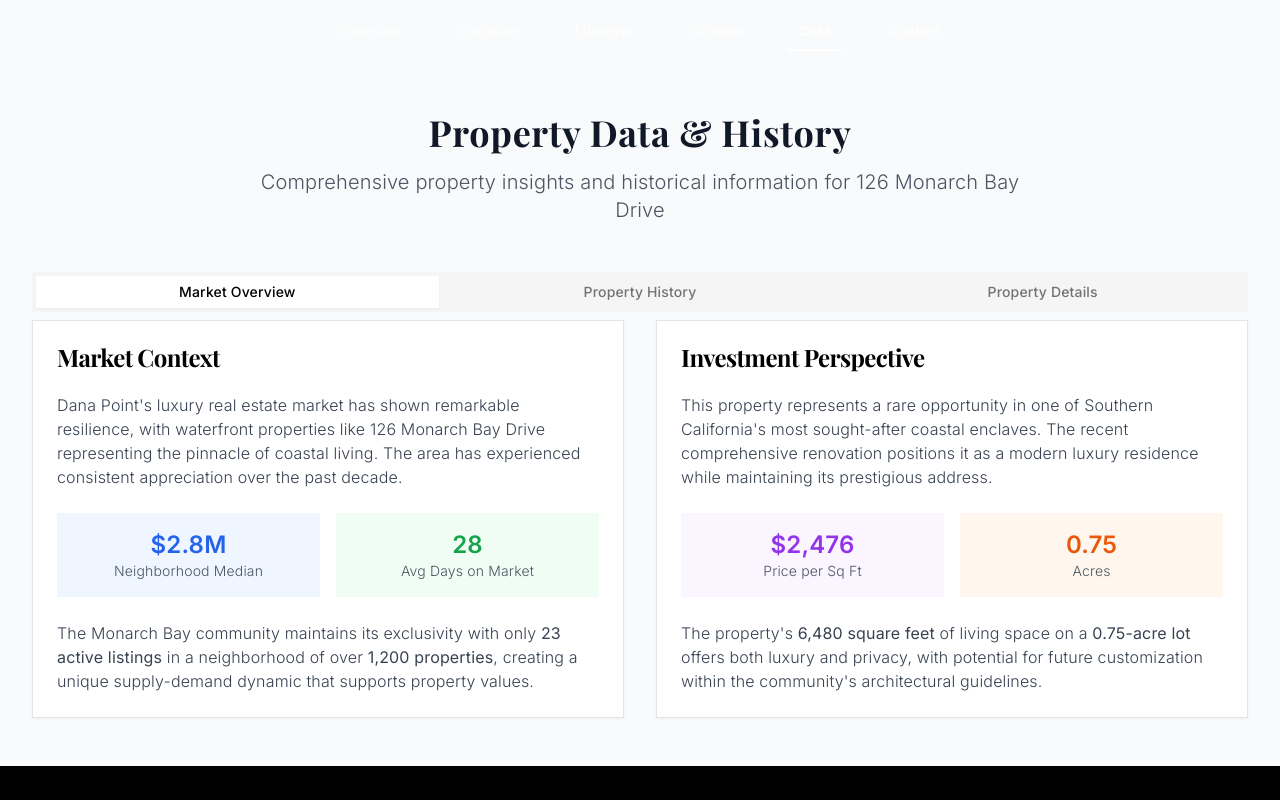
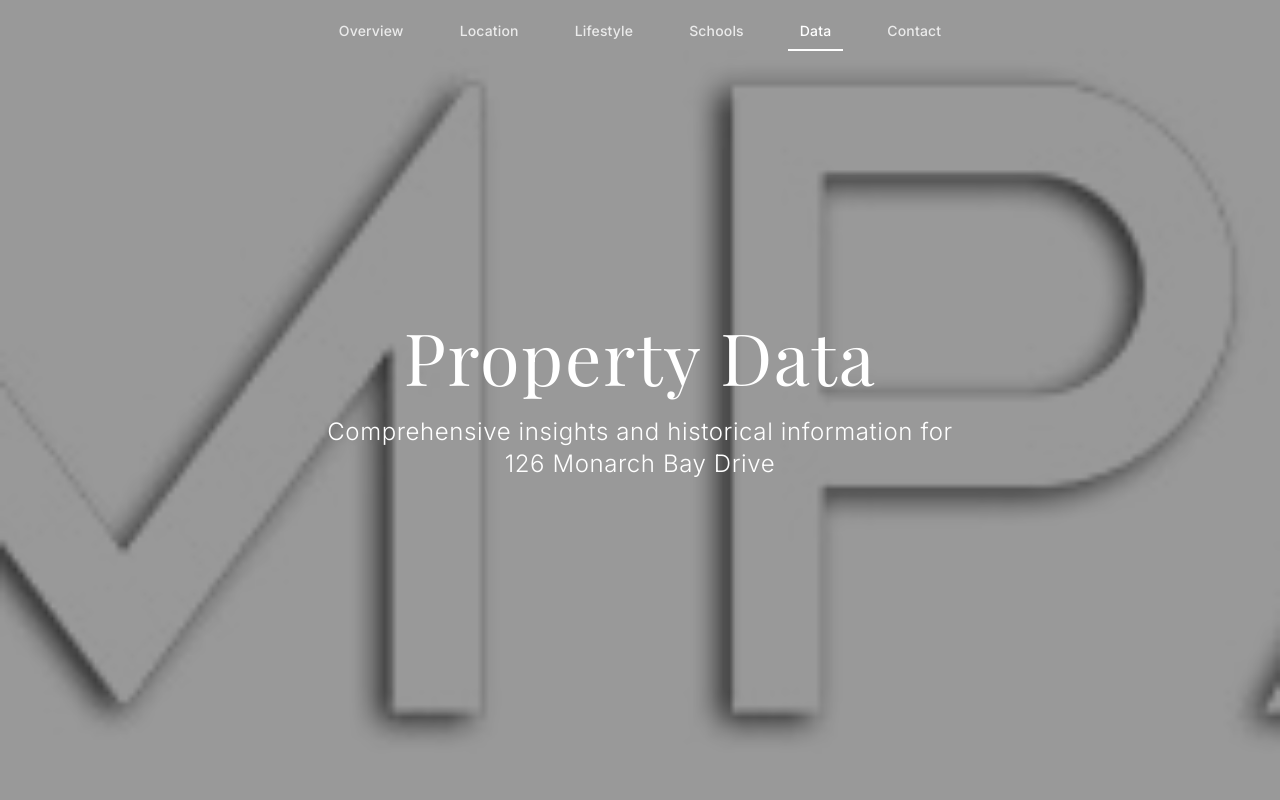
Before and after one commit to derekmmay/property-websites, a React (Vite) app: page /data in a window 1280 px wide. Shown: the top 800 px of the page. Built offline with nearby package versions, Linux system fonts and the light colour scheme; a web font is replaced by a local one.

Commit message:
Refactor Data page
Make Data page consistent with other pages and remove redundant data.

```diff
--- a/src/components/data/PropertyDetailsTab.tsx
+++ b/src/components/data/PropertyDetailsTab.tsx
@@ -96,25 +96,25 @@ const PropertyDetailsTab = () => {
 
         <Card>
           <CardHeader>
-            <CardTitle>Community Features</CardTitle>
+            <CardTitle>Building Systems</CardTitle>
           </CardHeader>
           <CardContent>
             <div className="space-y-3">
               <div className="flex items-center justify-between">
-                <span className="text-gray-600">Gated Community</span>
-                <Badge variant="default">Yes</Badge>
+                <span className="text-gray-600">HVAC System</span>
+                <Badge variant="default">Multi-Zone</Badge>
               </div>
               <div className="flex items-center justify-between">
-                <span className="text-gray-600">24/7 Security</span>
-                <Badge variant="default">Yes</Badge>
+                <span className="text-gray-600">Smart Home Features</span>
+                <Badge variant="default">Integrated</Badge>
               </div>
               <div className="flex items-center justify-between">
-                <span className="text-gray-600">Ocean Access</span>
-                <Badge variant="default">Private</Badge>
+                <span className="text-gray-600">Solar System</span>
+                <Badge variant="default">Owned</Badge>
               </div>
               <div className="flex items-center justify-between">
-                <span className="text-gray-600">Beach Club</span>
-                <Badge variant="default">Included</Badge>
+                <span className="text-gray-600">Wine Storage</span>
+                <Badge variant="default">Climate Controlled</Badge>
               </div>
             </div>
           </CardContent>
--- a/src/pages/Data.tsx
+++ b/src/pages/Data.tsx
@@ -8,22 +8,35 @@ import PropertyDetailsTab from "@/components/data/PropertyDetailsTab";
 
 const Data = () => {
   return (
-    <div className="min-h-screen bg-gray-50">
+    <div className="min-h-screen bg-white">
       <Navigation />
 
-      <main className="pt-16">
-        <div className="max-w-7xl mx-auto px-4 sm:px-6 lg:px-8 py-12">
-          <div className="text-center mb-12">
-            <h1 className="text-4xl font-bold text-gray-900 mb-4">
-              Property Data & History
-            </h1>
-            <p className="text-xl text-gray-600 max-w-3xl mx-auto">
-              Comprehensive property insights and historical information for 126 Monarch Bay Drive
-            </p>
-          </div>
+      {/* Hero Section */}
+      <div className="relative h-screen flex items-center justify-center bg-black">
+        <div
+          className="absolute inset-0 bg-cover bg-center"
+          style={{
+            backgroundImage: "url('/lovable-uploads/c7bd3545-bf9d-403a-9fe3-75e0e8f93c33.png')",
+          }}
+        >
+          <div className="absolute inset-0 bg-black/40"></div>
+        </div>
 
+        <div className="relative z-10 text-center text-white px-4">
+          <h1 className="text-6xl md:text-7xl font-light mb-6 tracking-wide">
+            Property Data
+          </h1>
+          <p className="text-xl md:text-2xl font-light tracking-wide max-w-2xl mx-auto">
+            Comprehensive insights and historical information for 126 Monarch Bay Drive
+          </p>
+        </div>
+      </div>
+
+      {/* Main Content */}
+      <main className="bg-gray-50">
+        <div className="max-w-7xl mx-auto px-4 sm:px-6 lg:px-8 py-24">
           <Tabs defaultValue="overview" className="w-full">
-            <TabsList className="grid w-full grid-cols-3">
+            <TabsList className="grid w-full grid-cols-3 mb-12">
               <TabsTrigger value="overview">Market Overview</TabsTrigger>
               <TabsTrigger value="history">Property History</TabsTrigger>
               <TabsTrigger value="details">Property Details</TabsTrigger>
```
